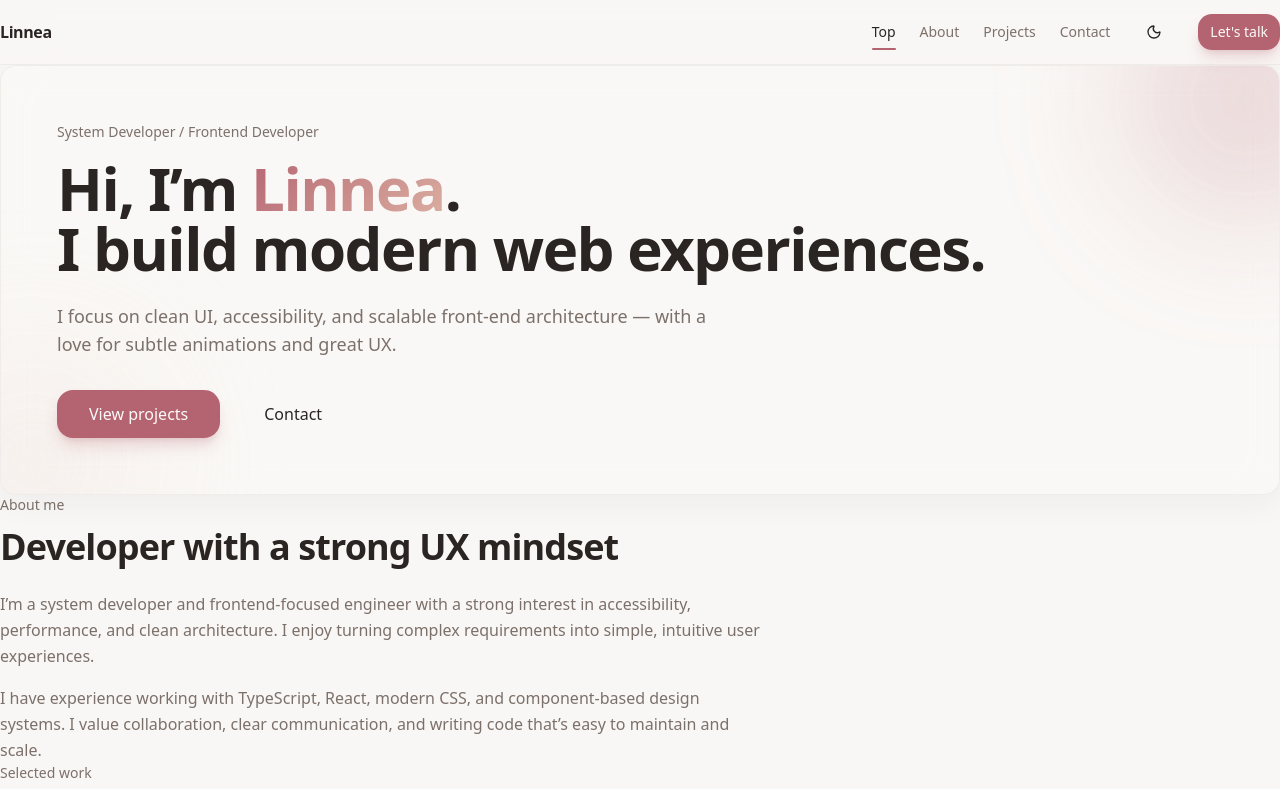
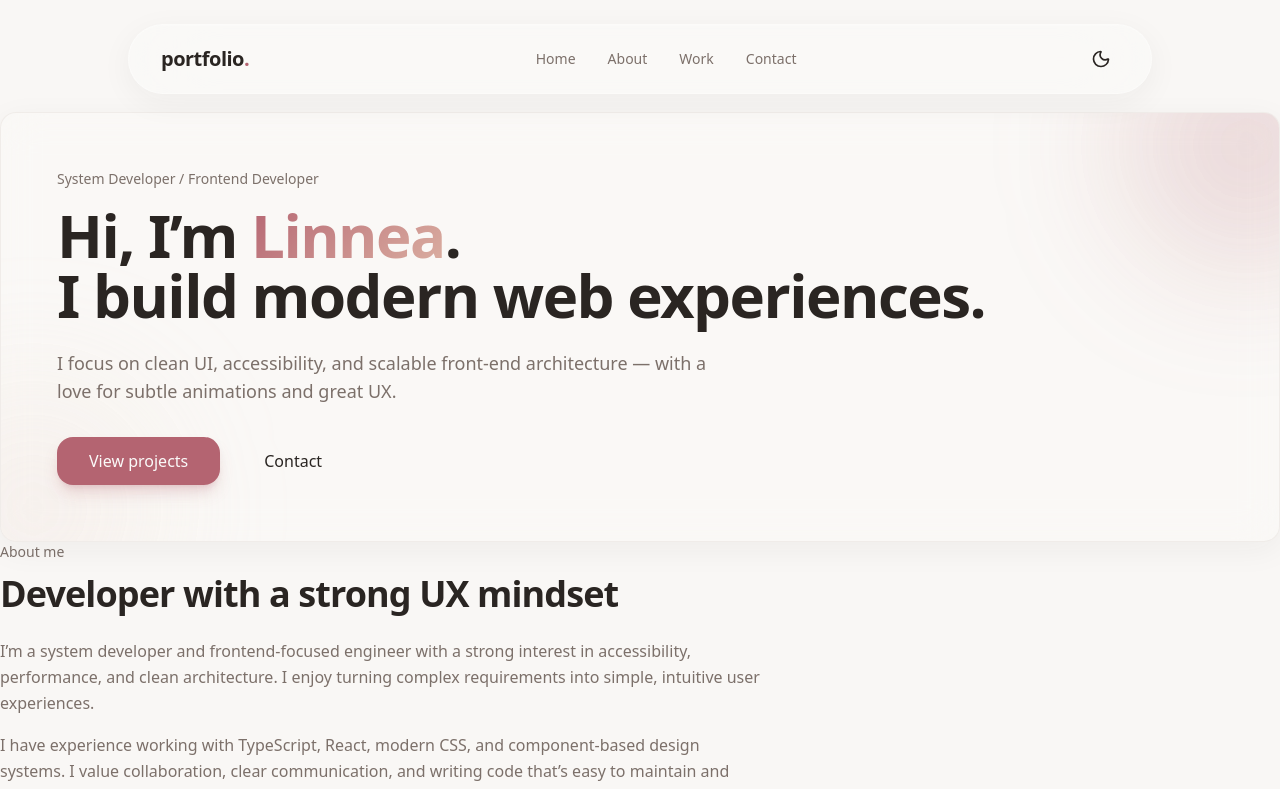
Before and after one commit to linneanore/portfolio-1, a React (Vite) app: page / in a window 1280 px wide. Shown: the top 789 px of the page. Built offline with nearby package versions, Linux system fonts and the light colour scheme.

Commit message:
refactor(ui): update navigation to glass pill layout

```diff
--- a/src/components/Hero.tsx
+++ b/src/components/Hero.tsx
@@ -3,7 +3,7 @@ import { Button } from "@/components/ui/button";
 
 export default function Hero() {
   return (
-    <section id="top" className="section-padding">
+    <section id="home" className="section-padding">
       <div className="container-custom">
         <div className="relative overflow-hidden rounded-2xl border border-border/50 bg-card/30 p-10 md:p-14 glass">
           {/* Background effects */}
--- a/src/components/Navigation.tsx
+++ b/src/components/Navigation.tsx
@@ -1,242 +1,87 @@
-import { Sun, Moon, Menu, X } from "lucide-react";
+import { motion } from "framer-motion";
+import { Moon, Sun } from "lucide-react";
 import { useTheme } from "@/hooks/useTheme";
-import { useEffect, useRef, useState } from "react";
-import { AnimatePresence, motion } from "framer-motion";
-import { Button } from "@/components/ui/button";
-
-const links = [
-  { label: "Top", href: "#top", id: "top" },
-  { label: "About", href: "#about", id: "about" },
-  { label: "Projects", href: "#projects", id: "projects" },
-  { label: "Contact", href:"#contact", id: "contact" },
-];
+import { useEffect, useState } from "react";
 
 export default function Navigation() {
-  const [open, setOpen] = useState(false);
-  const panelRef = useRef<HTMLDivElement | null>(null);
   const { theme, toggleTheme } = useTheme();
-  const [activeId, setActiveId] = useState ("top");
+  const [show, setShow] = useState(true);
 
-useEffect(() => {
-  const headerOffset = 80;
+  const navItems = [
+    { label: "Home", href: "#home" },
+    { label: "About", href: "#about" },
+    { label: "Work", href: "#work" },
+    { label: "Contact", href: "#contact" },
+  ];
 
-  function updateActive() {
-    const scrollPos = window.scrollY + headerOffset;
 
-    let current = "top";
+  useEffect(() => {
+    let lastY = window.scrollY;
 
-    for (const l of links) {
-      const el = document.getElementById(l.id);
-      if (!el) continue;
+    function onScroll() {
+      const y = window.scrollY;
+      const goingUp = y < lastY;
+      const nearTop = y < 80;
 
-      if (scrollPos >= el.offsetTop) current = l.id;
+      setShow(nearTop || goingUp);
+      lastY = y;
     }
 
-    setActiveId(current);
-  }
-
-  updateActive();
-  window.addEventListener("scroll", updateActive, { passive: true });
-  return () => window.removeEventListener("scroll", updateActive);
-}, []);
-
-  // Close on ESC
-  useEffect(() => {
-    function onKeyDown(e: KeyboardEvent) {
-      if (e.key === "Escape") setOpen(false);
-    }
-    document.addEventListener("keydown", onKeyDown);
-    return () => document.removeEventListener("keydown", onKeyDown);
+    window.addEventListener("scroll", onScroll, { passive: true });
+    return () => window.removeEventListener("scroll", onScroll);
   }, []);
 
-  // Close on click outside
-  useEffect(() => {
-    function onMouseDown(e: MouseEvent) {
-      if (!open) return;
-      const target = e.target as Node;
-      if (panelRef.current && !panelRef.current.contains(target)) {
-        setOpen(false);
-      }
-    }
-    document.addEventListener("mousedown", onMouseDown);
-    return () => document.removeEventListener("mousedown", onMouseDown);
-  }, [open]);
+  return (
+    <motion.nav
+      initial={{ y: -100, opacity: 0 }}
+      animate={{ y: show ? 0 : -100, opacity: show ? 1 : 0 }}
+      transition={{ duration: 0.8, ease: "easeOut", delay: show ? 0.2 : 0 }}
+      className="fixed top-4 md:top-6 left-0 right-0 z-50 px-4 md:px-6"
+    >
+      <div className="max-w-5xl mx-auto">
+        <div className="glass-strong rounded-full px-4 md:px-8 py-3 md:py-4 flex items-center justify-between">
+          <motion.a
+            href="#home"
+            className="font-display text-lg md:text-xl font-bold tracking-tight flex-shrink-0"
+            whileHover={{ scale: 1.02 }}
+            whileTap={{ scale: 0.98 }}
+          >
+            portfolio<span className="text-primary">.</span>
+          </motion.a>
 
-  // Prevent background scroll when menu is open
-  useEffect(() => {
-    if (open) document.body.style.overflow = "hidden";
-    else document.body.style.overflow = "";
-    return () => {
-      document.body.style.overflow = "";
-    };
-  }, [open]);
+          <div className="hidden lg:flex items-center gap-8">
+            {navItems.map((item) => (
+              <motion.a
+                key={item.href}
+                href={item.href}
+                className="text-sm font-medium link-underline text-muted-foreground hover:text-foreground transition-colors"
+                whileHover={{ y: -2 }}
+                transition={{ duration: 0.2 }}
+              >
+                {item.label}
+              </motion.a>
+            ))}
+          </div>
 
-  return (
-    <header className="sticky top-0 z-50 border-b border-border/50 bg-background/70 backdrop-blur-xl">
-      <div className="container-custom flex h-16 items-center justify-between">
-        <a
-          href="#top"
-          className="font-semibold tracking-tight hover:opacity-90 transition"
-          onClick={() => setOpen(false)}
-        >
-          Linnea
-        </a>
-
-       {/* Desktop links */}
-<nav className="hidden items-center gap-6 md:flex">
-  {links.map((l) => {
-    const isActive = activeId === l.id;
-
-    return (
-      <a
-      onClick={() => setActiveId(l.id)}
-        key={l.href}
-        href={l.href}
-        className={[
-          "relative text-sm transition",
-          isActive
-            ? "text-foreground"
-            : "text-muted-foreground hover:text-foreground",
-        ].join(" ")}
-      >
-        {l.label}
-
-        <span
-          className={[
-            "pointer-events-none absolute -bottom-2 left-0 h-[2px] w-full rounded-full bg-primary transition-opacity",
-            isActive ? "opacity-100" : "opacity-0",
-          ].join(" ")}
-        />
-      </a>
-    );
-  })}
-     <Button
-  variant="ghost"
-  size="icon"
-  aria-label="Toggle theme"
-  onClick={toggleTheme}
->
-  <AnimatePresence mode="wait" initial={false}>
-    <motion.span
-      key={theme}
-      initial={{ opacity: 0, rotate: -90, scale: 0.85 }}
-      animate={{ opacity: 1, rotate: 0, scale: 1 }}
-      exit={{ opacity: 0, rotate: 90, scale: 0.85 }}
-      transition={{ duration: 0.2, ease: "easeOut" }}
-      className="inline-flex"
-    >
-      {theme === "dark" ? (
-        <Sun className="h-4 w-4" />
-      ) : (
-        <Moon className="h-4 w-4" />
-      )}
-    </motion.span>
-  </AnimatePresence>
-</Button>
-
-  <Button variant="glow" size="sm" asChild>
-    <a href="#contact">Let&apos;s talk</a>
-  </Button>
-</nav>
-
-        {/* Mobile toggle */}
-        <Button
-          className="md:hidden"
-          variant="ghost"
-          size="icon"
-          aria-label={open ? "Close menu" : "Open menu"}
-          aria-expanded={open}
-          onClick={() => setOpen((v) => !v)}
-        >
-          {open ? <X className="h-5 w-5" /> : <Menu className="h-5 w-5" />}
-        </Button>
+          <div className="flex items-center gap-2 md:gap-4">
+            {/* Theme Toggle */}
+            <motion.button
+              onClick={toggleTheme}
+              className="p-2 rounded-full hover:bg-secondary transition-colors"
+              whileHover={{ scale: 1.1, rotate: 180 }}
+              whileTap={{ scale: 0.9 }}
+              transition={{ duration: 0.3 }}
+              aria-label="Toggle theme"
+            >
+              {theme === "light" ? (
+                <Moon className="w-4 h-4 md:w-5 md:h-5" />
+              ) : (
+                <Sun className="w-4 h-4 md:w-5 md:h-5" />
+              )}
+            </motion.button>
+          </div>
+        </div>
       </div>
-
-      {/* Mobile dropdown */}
-      <AnimatePresence>
-        {open && (
-          <>
-            {/* Backdrop */}
-            <motion.div
-              initial={{ opacity: 0 }}
-              animate={{ opacity: 1 }}
-              exit={{ opacity: 0 }}
-              className="fixed inset-0 z-40 bg-black/40 md:hidden"
-            />
-
-            <motion.div
-              ref={panelRef}
-              initial={{ opacity: 0, y: -12 }}
-              animate={{ opacity: 1, y: 0 }}
-              exit={{ opacity: 0, y: -12 }}
-              transition={{ duration: 0.25, ease: "easeOut" }}
-              className="absolute left-0 right-0 z-50 md:hidden"
-            >
-              <div className="border-b border-border/50 bg-background/90 backdrop-blur-xl">
-                <div className="container-custom py-6">
-                  <motion.nav
-                    initial="hidden"
-                    animate="show"
-                    exit="hidden"
-                    variants={{
-                      hidden: {},
-                      show: {
-                        transition: { staggerChildren: 0.06, delayChildren: 0.04 },
-                      },
-                    }}
-                    className="flex flex-col gap-4"
-                  >
-                    {links.map((l) => (
-                      <motion.a
-                        key={l.href}
-                        variants={{
-                          hidden: { opacity: 0, y: -6 },
-                          show: { opacity: 1, y: 0 },
-                        }}
-                        transition={{ duration: 0.25, ease: "easeOut" }}
-                        className={["text-lg font-medium transition",
-                          activeId == l.id ? "text-foreground" : "text-foreground/90 hover:text-foreground",
-                        ].join(" ")}
-                        href={l.href}
-                        onClick={() => {
-                          setActiveId(l.id);
-                          setOpen(false);
-                        }}
-                      >
-                        {l.label}
-                      </motion.a>
-                    ))}
-
-                    <Button
-                     variant="ghost"
-                    size="lg"
-                    className="w-full"
-                    onClick={toggleTheme}
-                    >
-                   {theme === "dark" ? "Light mode" : "Dark mode"}
-                  </Button>
-
-                    <motion.div
-                      variants={{
-                        hidden: { opacity: 0, y: -6 },
-                        show: { opacity: 1, y: 0 },
-                      }}
-                      transition={{ duration: 0.25, ease: "easeOut" }}
-                      className="pt-2"
-                    >
-                      <Button variant="glow" size="lg" className="w-full" asChild>
-                        <a href="#contact" onClick={() => setOpen(false)}>
-                          Let&apos;s talk
-                        </a>
-                      </Button>
-                    </motion.div>
-                  </motion.nav>
-                </div>
-              </div>
-            </motion.div>
-          </>
-        )}
-      </AnimatePresence>
-    </header>
+    </motion.nav>
   );
 }
--- a/src/components/Projects.tsx
+++ b/src/components/Projects.tsx
@@ -37,7 +37,7 @@ const projects: Project[] = [
 
 export default function Projects() {
   return (
-    <section id="projects" className="section-padding">
+    <section id="work" className="section-padding">
       <div className="container-custom">
         <motion.div
           initial={{ opacity: 0, y: 14 }}
--- a/src/pages/Index.tsx
+++ b/src/pages/Index.tsx
@@ -12,7 +12,7 @@ export default function Index() {
     <div className="min-h-screen bg-background text-foreground">
       <Navigation />
 
-      <main>
+      <main className="pt-24 md:pt-28">
         <Hero />
         <About />
         <Projects />
```
